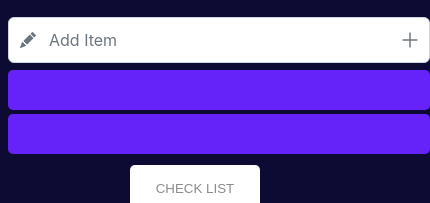
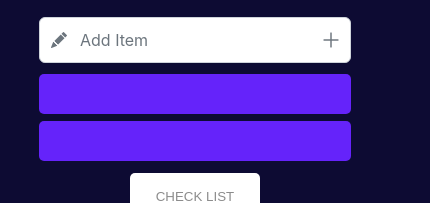
Before and after one commit to kushalmajiwala/react-todo-list, a React (Create React App) app: page / in a window 390 px wide. Shown: the part 187-390 px from the top of the page, 430 px wide, since content can reach past the window. Built offline with nearby package versions, Linux system fonts and the light colour scheme.

Commit message:
small Device design problem solved

```diff
--- a/src/App.js
+++ b/src/App.js
@@ -11,7 +11,7 @@ function App() {
       <p className="heading"><i class="bi bi-fire fireIcon"></i> Add your list here <i class="bi bi-fire fireIcon"></i></p><br />
       <div className='list-container'>
         <div>
-          <span className="p-input-icon-left p-input-icon-right" style={{ width: '50vh' }}>
+          <span className="p-input-icon-left p-input-icon-right inputField">
             <i class="bi bi-pencil-fill penIcon"></i>
             <InputText placeholder="Add Item" style={{ width: '100%' }} />
             <i class="pi pi-plus plusIcon addItem" data-pr-tooltip='Add Item' data-pr-position="right"></i>
--- a/src/style.css
+++ b/src/style.css
@@ -60,15 +60,39 @@
 .listContent {
     width: 100%;
     margin-top: 2%;
-    text-align: center;
 }
 
 .listItem {
     background-color: #6523FA;
-    width: 50vh;
+    width: 30vw;
     height: 40px;
     margin-top: 1%;
     border-radius: 5px;
     margin-left: auto;
     margin-right: auto;
 }
+
+.inputField {
+    width: 30vw;
+}
+
+@media only screen and (max-width: 950px) {
+    .inputField {
+        width: 60vw;
+    }
+    .listItem {
+        width: 60vw;
+    }
+}
+@media only screen and (max-width: 420px) {
+    .inputField {
+        width: 80vw;
+    }
+    .listItem {
+        width: 80vw;
+        margin-top: 2%;
+    }
+    .listContent {
+        margin-top: 3%;
+    }
+}
```
